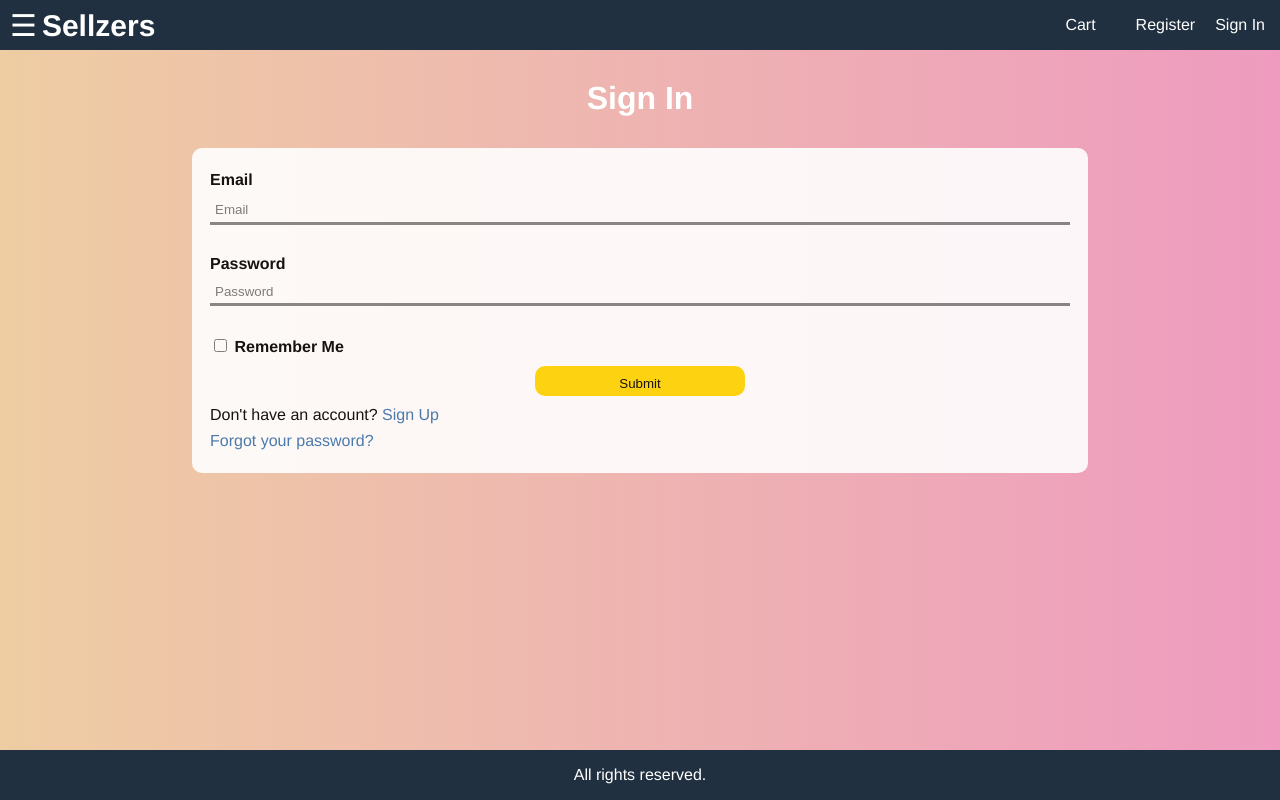
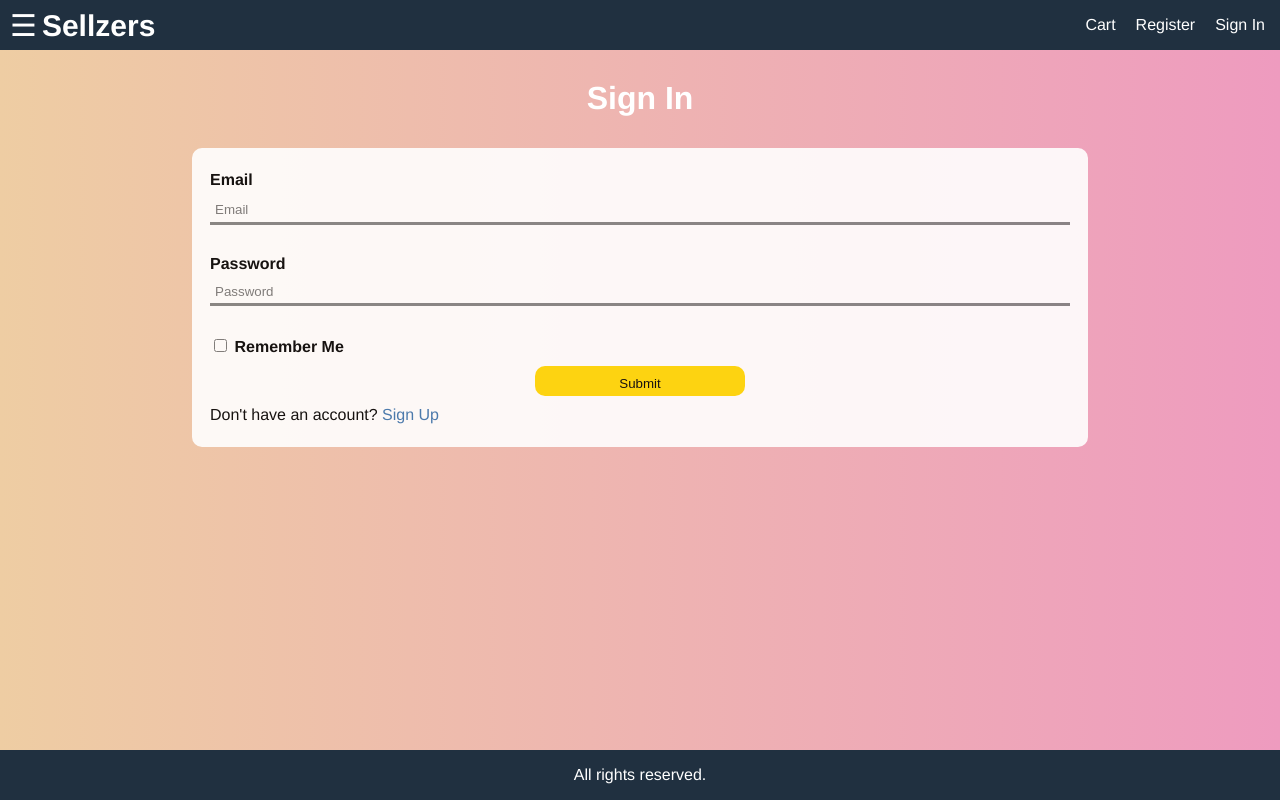
Before and after one commit to hudaabbas/sellzer_ecommerce_microservice, a React (Create React App) app in the folder webapp/: page /signin in a window 1280 px wide. Built offline with nearby package versions, Linux system fonts and the light colour scheme.

Commit message:
small fixes

```diff
--- a/webapp/src/App.js
+++ b/webapp/src/App.js
@@ -39,7 +39,6 @@ function App() {
                 <div className="header-links">
                     {/* <a href="signin">Sign In</a> */}
                     <Link to={"/cart/"+ window.localStorage.getItem('u_code')}>Cart</Link>
-                    <Link to={"/payment/"+ window.localStorage.getItem('cart_id')}></Link>
                     <Link to="/register">Register</Link>
                     <Link to="/signin">Sign In</Link>
                     {/* <a href="cart.html">Cart</a> */}
--- a/webapp/src/Screens/RegisterScreen.js
+++ b/webapp/src/Screens/RegisterScreen.js
@@ -124,9 +124,6 @@ render() {
             <div className="d-flex justify-content-center links">
               Already have an account? <Link href="/signin" to="/signin" className="linka">Sign In</Link>
             </div>
-            {/* <div className="d-flex justify-content-center links">
-              <a className="linka">Forgot your password?</a>
-            </div> */}
           </div>
         </Form>
       </div>
--- a/webapp/src/Screens/SigninScreen.js
+++ b/webapp/src/Screens/SigninScreen.js
@@ -122,9 +122,9 @@ render() {
             <div className="d-flex justify-content-center links">
               Don't have an account? <Link href="/register" to="/register" className="linka">Sign Up</Link>
             </div>
-            <div className="d-flex justify-content-center links">
+            {/* <div className="d-flex justify-content-center links">
               <a className="linka">Forgot your password?</a>
-            </div>
+            </div> */}
           </div>
         </Form>
       </div>
```
